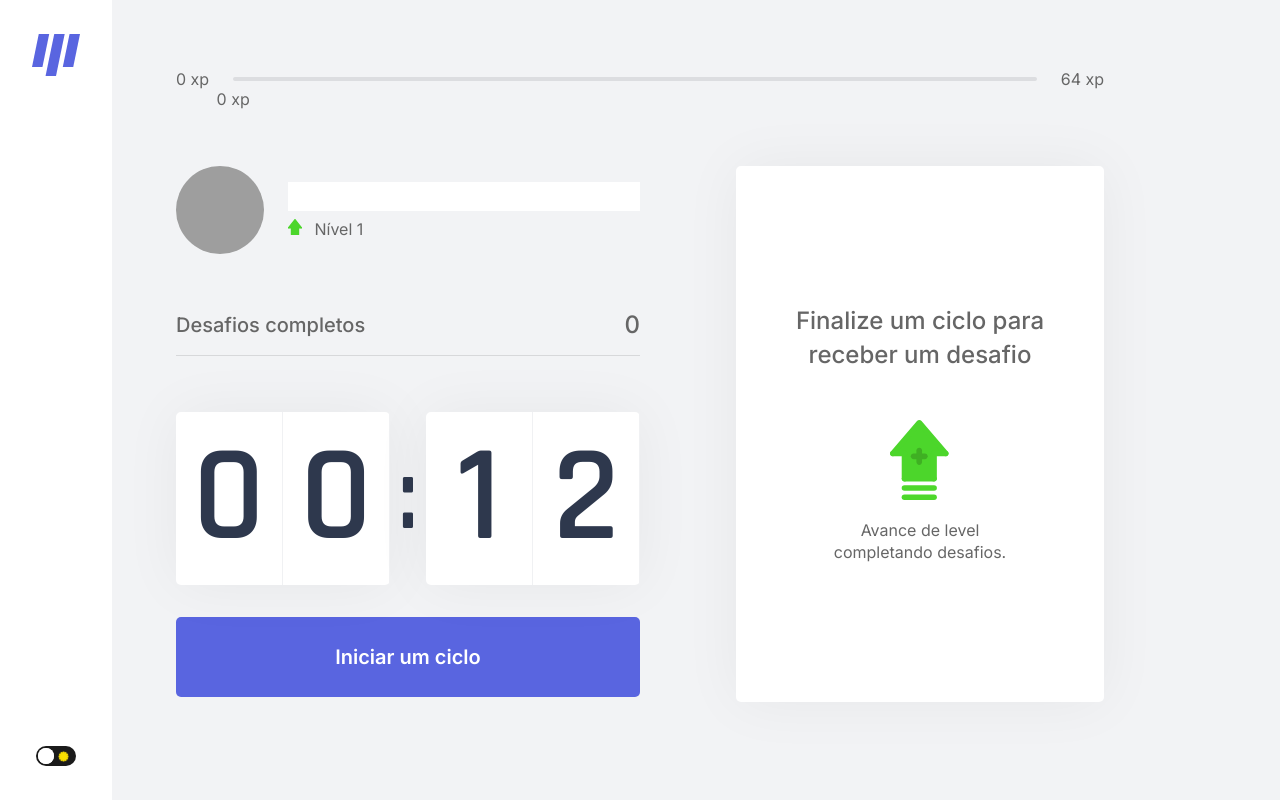
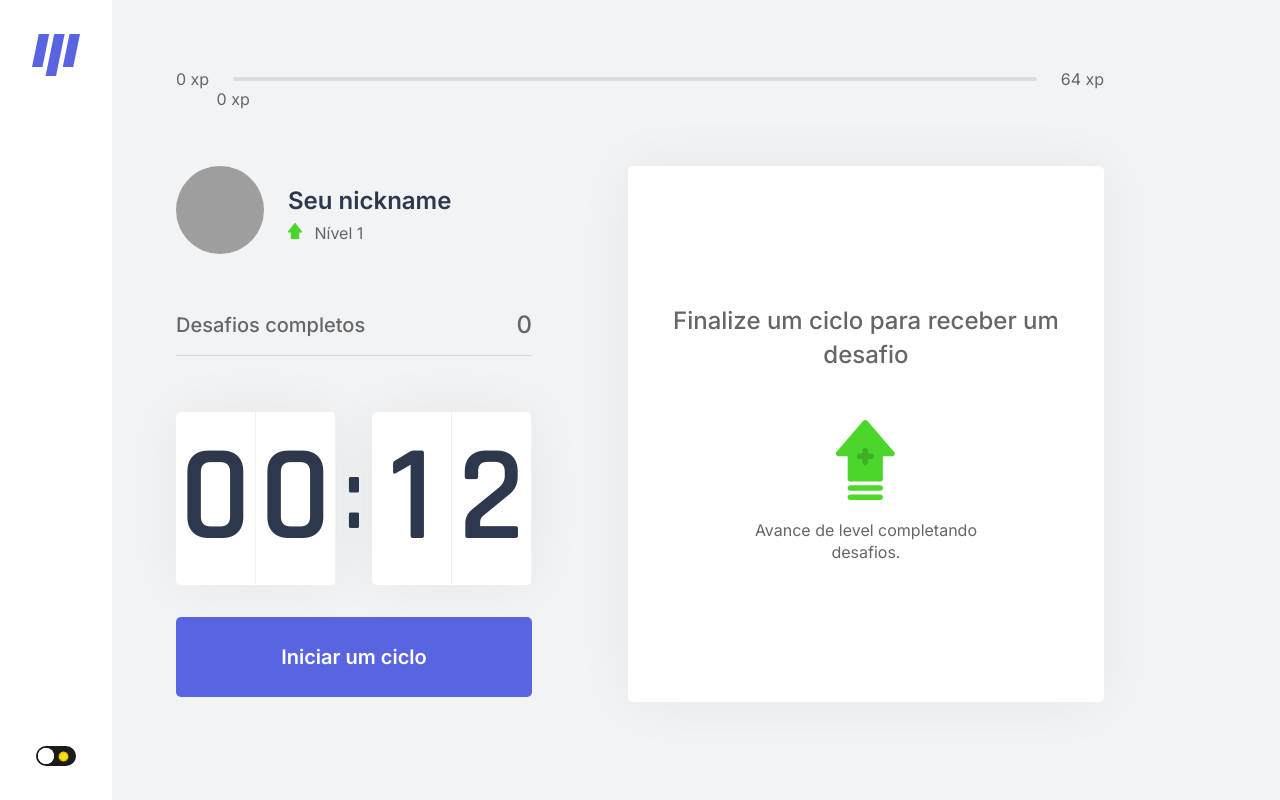
Before and after one commit to MTitoS/effective, a Next.js app: page / in a window 1280 px wide. Built offline with nearby package versions, Linux system fonts and the light colour scheme; grey boxes are pictures that could not be loaded.

Commit message:
Profile finished

```diff
--- a/src/components/Profile.tsx
+++ b/src/components/Profile.tsx
@@ -12,7 +12,9 @@ export function Profile() {
         alt="Your profile picture"
       />
       <div>
-        <input id="nickname-input" type="text" />
+        <p spellCheck="false" contentEditable="true">
+          Seu nickname
+        </p>
 
         <p>
           <img src="icons/level.svg" alt="Icone Level UP" />{" "}
--- a/src/styles/components/Profile.module.css
+++ b/src/styles/components/Profile.module.css
@@ -15,19 +15,14 @@
   margin-left: 1.5rem;
 }
 
-.profileContainer div input {
+.profileContainer div p:first-child {
   font-size: 1.5rem;
   font-weight: 600;
 
-  background: var(--white);
   color: var(--title);
 
   outline: none;
   border: none;
-}
-
-.profileContainer div input:focus {
-  outline: 1px solid var(--title);
 }
 
 .profileContainer div p {
@@ -38,6 +33,3 @@
 .profileContainer div p img {
   margin-right: 0.5rem;
 }
-
-@media only screen and (max-width: 1200px) {
-}
```
